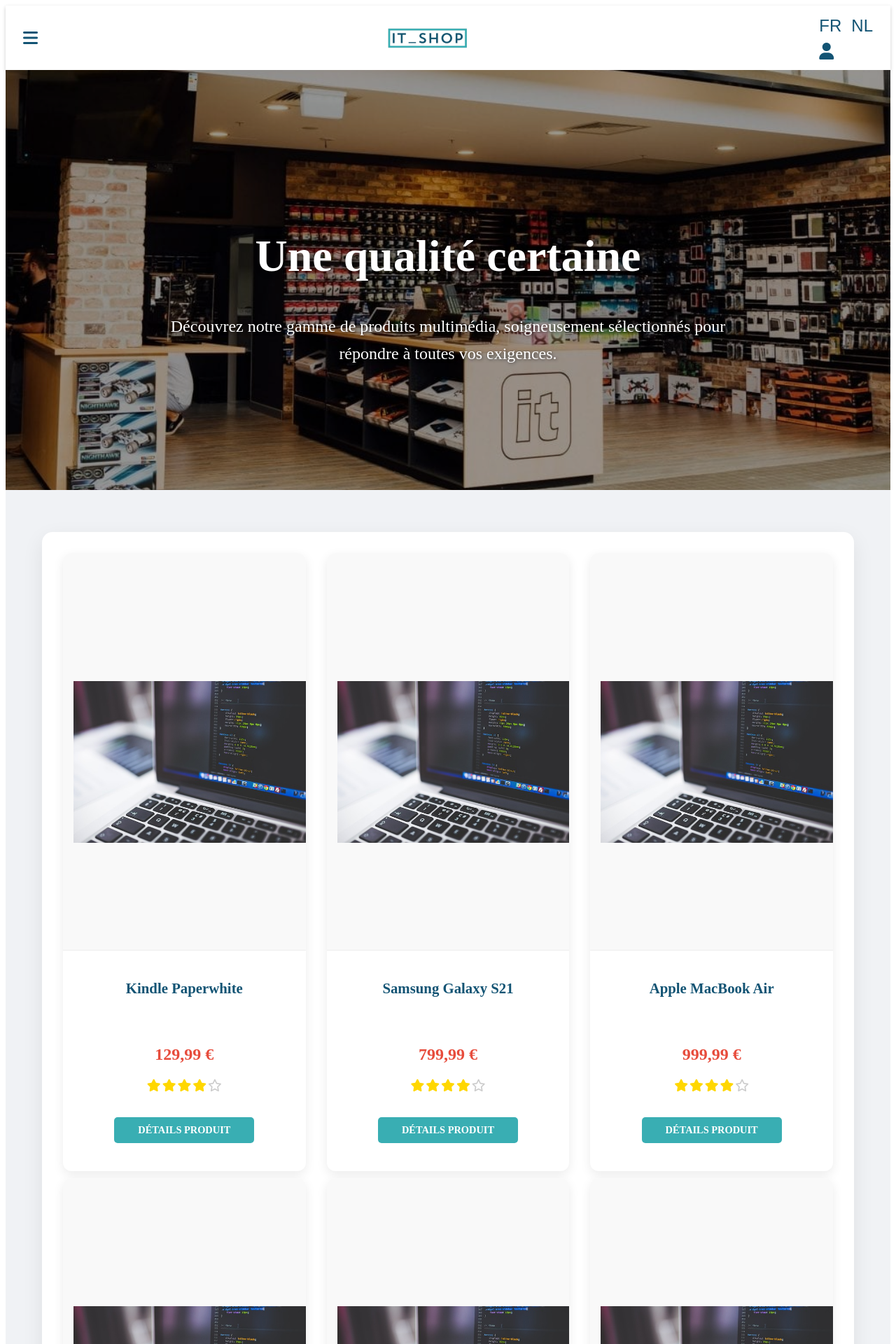
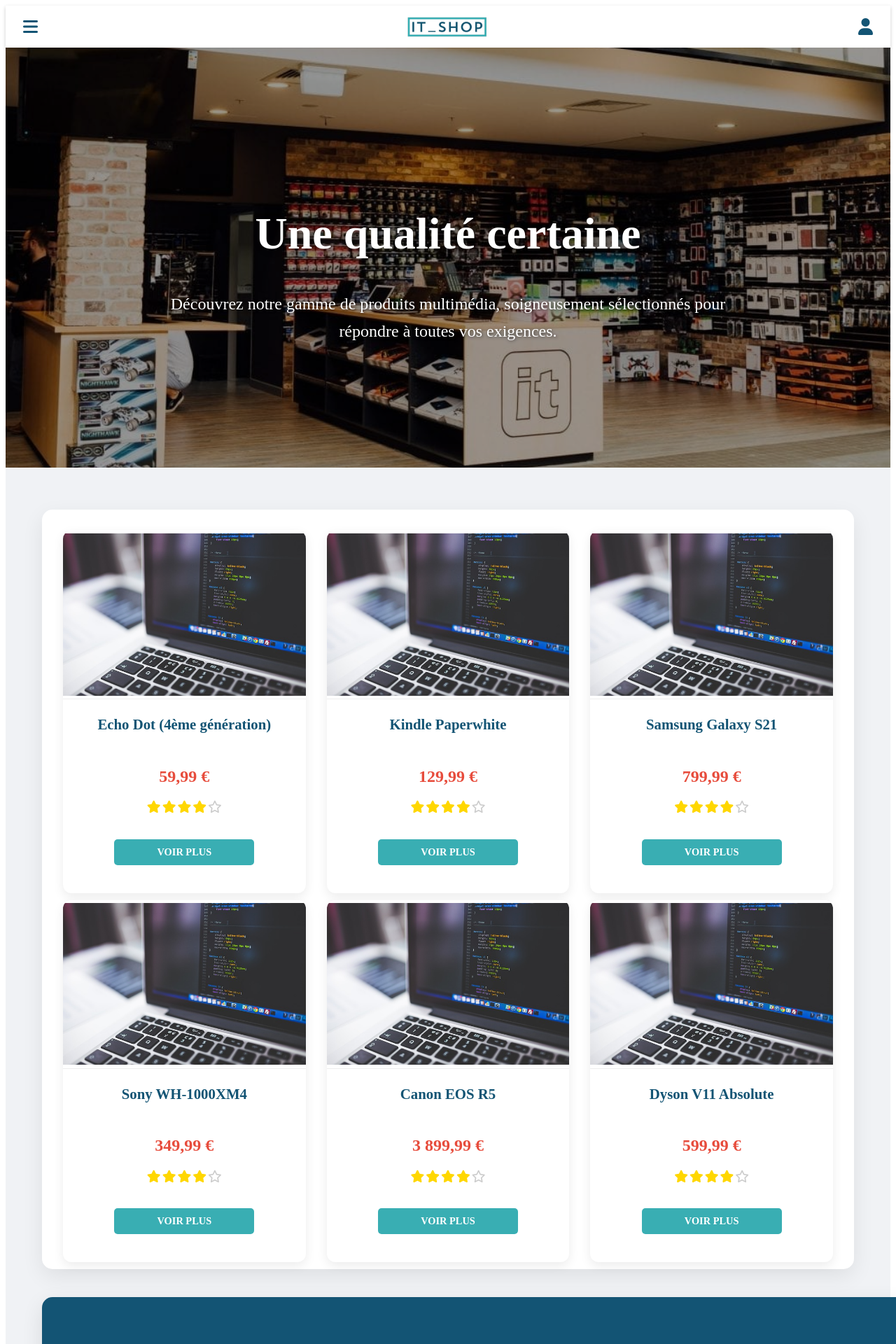
Before and after one commit to 03jason/site-vitrine-multimedia, a PHP site: page / in a window 1280 px wide. Shown: the top 1920 px of the page at 70% size. Run offline with PHP 8.4, Linux system fonts and the light colour scheme; a user stored in the database is signed in; data comes from the database, SQL or seed files in the repository; some libraries are stand-ins or nearby versions.

Commit message:
Sauvegarde trail actuel avant nettoyage des commentaires

```diff
--- a/carteProduitBase.php
+++ b/carteProduitBase.php
@@ -35,6 +35,6 @@ $evaluationProduit = htmlspecialchars($evaluationProduit ?? '0 / 5'); // Assurez
             }
             ?>
         </div>
-        <a href="infoProduit.php?nom=<?= urlencode($nomProduit) ?>" class="btn custom-action-button product-details-button">Détails Produit</a>
+        <a href="infoProduit.php?nom=<?= urlencode($nomProduit) ?>" class="btn custom-action-button product-details-button">Voir plus</a>
     </div>
 </div>
--- a/index.php
+++ b/index.php
@@ -11,7 +11,7 @@ if (session_status() == PHP_SESSION_NONE) {
 // mais la requête $connexionDB->query("SELECT * FROM produits LIMIT 6 OFFSET 1;"); l'est.
 // Il est préférable de n'avoir qu'une seule requête pour la cohérence.
 // La requête récupère 6 produits à partir du deuxième (OFFSET 1)
-$sqlProduitsAccueil = "SELECT * FROM produits LIMIT 6 OFFSET 1;";
+$sqlProduitsAccueil = "SELECT * FROM produits WHERE statut = 'disponible' LIMIT 6;";
 $result = $connexionDB->query($sqlProduitsAccueil);
 
 
@@ -38,9 +38,14 @@ include 'navBar.php';
 <head>
     <meta charset="UTF-8">
     <meta name="viewport" content="width=device-width, initial-scale=1.0">
-    <title>Site Vitrine JF</title>
     <link rel="stylesheet" href="styles.css">
     <link rel="stylesheet" href="https://cdnjs.cloudflare.com/ajax/libs/font-awesome/6.0.0-beta3/css/all.min.css">
+
+    <!-- Référencement  -->
+    <meta name="description" content="IT_SHP : votre vitrine de produits multimédias et électroniques. Découvrez notre sélection.">
+    <meta name="keywords" content="technologie, électronique, multimédia, IT_SHP">
+    <title>IT_SHP - Accueil</title>
+
 </head>
 <body>
 
--- a/listAllProductAdmin.php
+++ b/listAllProductAdmin.php
@@ -8,7 +8,7 @@ if (session_status() == PHP_SESSION_NONE) {
 
 // Vérification de l'authentification et du rôle admin (TRÈS IMPORTANT pour une page admin)
 // Assurez-vous que $_SESSION['ADMIN'] est bien défini lors de la connexion admin
-if (!isset($_SESSION['LOGIN']) || $_SESSION['LOGIN'] !== true || !isset($_SESSION['ADMIN']) || $_SESSION['ADMIN'] !== true) {
+if (!isset($_SESSION['LOGIN']) || $_SESSION['LOGIN'] !== true ) {
     header('Location: loginPage.php'); // Rediriger si non connecté ou non admin
     exit();
 }
--- a/login.php
+++ b/login.php
@@ -48,6 +48,7 @@ if ($motDePasseSaisiHashe === $motPasseAssocie && $user == 'gerant') {
 
     $_SESSION['LOGIN'] = true ;
     $_SESSION['ADMIN'] = true ;
+
     header('Location: index.php');
         exit();
 } elseif ($motDePasseSaisiHashe === $motPasseAssocie) {
@@ -55,6 +56,7 @@ if ($motDePasseSaisiHashe === $motPasseAssocie && $user == 'gerant') {
     $_SESSION['LOGIN'] = true ;
     $_SESSION['ADMIN'] = false ;
     header('Location: index.php');
+
     exit();
 
 } else {
--- a/navBar.php
+++ b/navBar.php
@@ -19,10 +19,7 @@ if (session_status() == PHP_SESSION_NONE) {
         </a>
     </div>
     <div class="navbar-right">
-        <div class="lang-selector">
-            <button class="lang-button active">FR</button>
-            <button class="lang-button">NL</button>
-        </div>
+
         <div class="user-auth-wrapper">
             <button class="icon-button" id="userIconTrigger"><i class="fas fa-user"></i></button>
             <div id="authDropdown" class="auth-dropdown">
@@ -47,6 +44,20 @@ if (session_status() == PHP_SESSION_NONE) {
 
 <!-- La side barre sur le coté gauche -->
 <nav id="mySidenav" class="sidenav">
+
+
+
+    <?php
+    if (!empty($_SESSION['LOGIN']) && $_SESSION['LOGIN'] === true) {
+        // On affiche l'identité de l'utilisateur
+        $role = (!empty($_SESSION['ADMIN']) && $_SESSION['ADMIN'] === true) ? 'Gérant' : 'Assistant';
+        $username = $_SESSION['USERNAME'] ?? 'Utilisateur';
+        echo '<div class="user-status"> <strong>' . htmlspecialchars($username) . '</strong> (' . $role . ')</div>';
+    }
+    ?>
+
+
+
     <a href="javascript:void(0)" class="closebtn" id="closeSidenav">&times;</a> <a href="index.php">Accueil</a>
     <a href="listAllProduct.php">Tous nos produits</a>
     <?php
--- a/styles.css
+++ b/styles.css
@@ -671,7 +671,7 @@ td {
 
 /* Boutons de soumission et primaire */
 .primary-button {
-    background-color: #007bff; /* Bleu primaire */
+    background-color: #135474; /* Bleu primaire */
     color: white;
     padding: 14px 25px; /* Plus grand */
     border: none;
@@ -686,7 +686,7 @@ td {
 }
 
 .primary-button:hover {
-    background-color: #0056b3;
+    background-color: #135474;
     transform: translateY(-2px); /* Léger effet de soulèvement */
 }
 
@@ -761,13 +761,13 @@ td {
 
 /* Bouton primaire (pour "Ajouter un produit") */
 .primary-button {
-    background-color: #007bff;
+    background-color: #86b9be;
     color: white;
     border: none;
 }
 
 .primary-button:hover {
-    background-color: #0056b3;
+    background-color: #135474;
     transform: translateY(-1px);
 }
 
@@ -1337,6 +1337,7 @@ td {
     color: #39AEB3; /* Turquoise */
     font-weight: bold;
     margin-bottom: 15px;
+    margin-top: 4px;
 }
 
 .product-card-rating {
@@ -2599,7 +2600,7 @@ td {
 
 /* Styles pour la section "À Propos" (Partie 3) */
 .about-us-section {
-    background-color: #FFFFFF;
+    background-color: #d0e2e5;
     padding: 80px 20px;
     text-align: center;
 }
@@ -2772,6 +2773,7 @@ td {
     font-size: 1.3em;
     color: #135474;
     margin-bottom: 10px;
+    margin-top: 2px;
     font-weight: 700;
     line-height: 1.3;
     min-height: 2.6em;
@@ -2823,3 +2825,62 @@ td {
     transform: translateY(-3px);
     box-shadow: 0 5px 15px rgba(19, 84, 116, 0.3);
 }
+
+
+
+
+/*  Réécriture des classes pour l'affichage de produit     05-09-2025 04:54  */
+
+
+/* === HARD FIX cartes produit : retire le padding-top carré et les doublons === */
+.custom-product-card .product-card-image-wrapper,
+.product-card-image-wrapper {
+    /* on annule l'ancien hack carré */
+    padding-top: 0 !important;
+    aspect-ratio: auto !important;
+
+    /* zone compacte et centrée */
+    height: 240px !important;      /* ajuste à 160/200 si tu veux */
+    position: relative !important;
+    display: grid !important;
+    place-items: center !important;
+    overflow: hidden !important;
+    background: #fff !important;   /* même fond que la carte */
+    border-bottom: 1px solid #eee;
+}
+
+.custom-product-card .product-card-image,
+.product-card-image {
+    /* image visible en entier, pas de crop */
+    width: auto !important;
+    height: auto !important;
+    max-width: 100% !important;
+    max-height: 100% !important;
+    object-fit: contain !important;
+    object-position: center !important;
+
+    /* neutralise tout style résiduel */
+    position: static !important;
+    margin: 0 auto !important;
+    padding: 0 !important;
+    transform: none !important;
+    background: none !important;
+}
+
+
+
+
+
+
+
+
+
+/*   Can't modify because, just because     */
+
+.form-input[readonly],
+.form-input[disabled],
+.file-input:disabled {
+    background-color: #f5f5f5;
+    color: #777;
+    cursor: not-allowed;
+}
```
Also changed, not shown: infoProduit.php (+4 -13 lines), infoProduitAdmin.php (+5 -12 lines), loginPage.php (+3 -4 lines), modificationProduitPage.php (+20 -7 lines).
